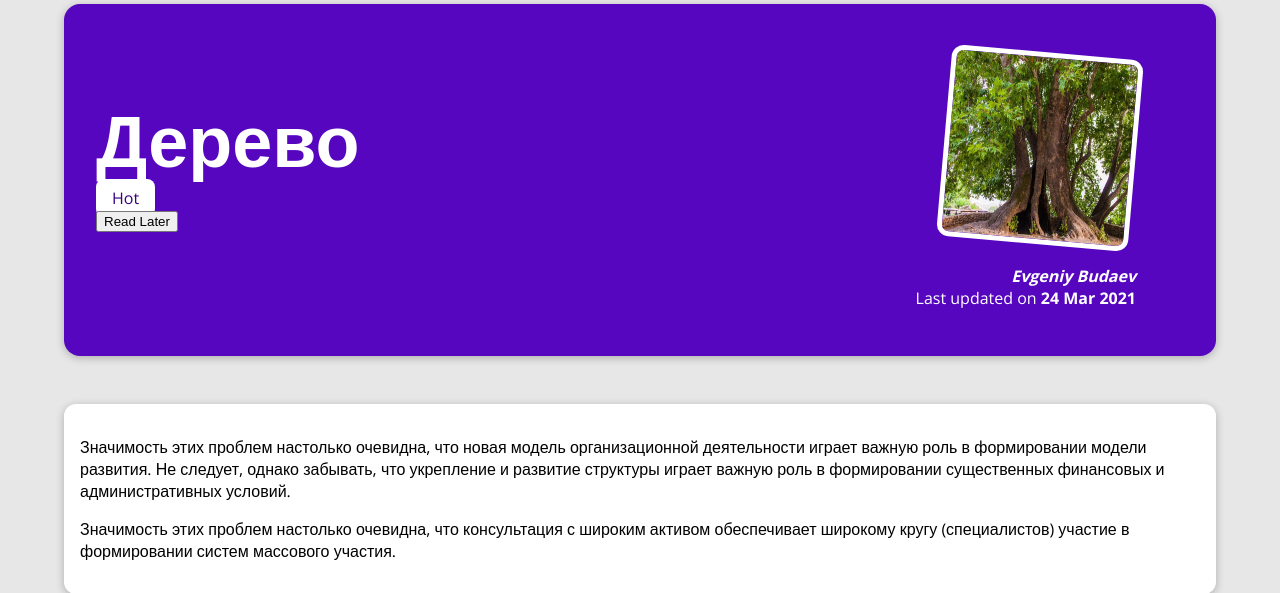
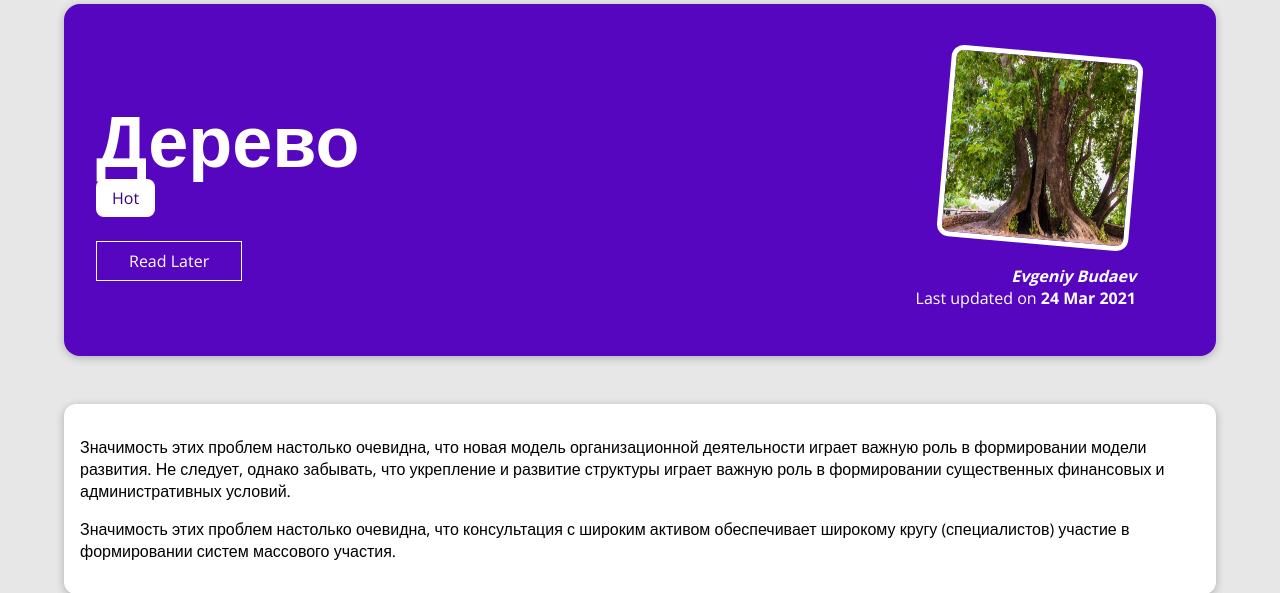
Before and after one commit to EvgeniyBudaev/django_academind_site, a Django app: page /posts/three in a window 1280 px wide. Shown: the part 124-717 px from the top of the page. Run offline with Django 3.2, Linux system fonts and the light colour scheme; data comes from the database, SQL or seed files in the repository.

Commit message:
style button

```diff
--- a/blog/static/blog/post-detail.css
+++ b/blog/static/blog/post-detail.css
@@ -183,3 +183,22 @@ main {
 #comments h2 {
   color: #464646;
 }
+
+#read-later {
+  margin: 2rem 0;
+}
+
+#read-later button {
+  background-color: transparent;
+  border: 1px solid white;
+  padding: 0.5rem 2rem;
+  font: inherit;
+  color: white;
+  cursor: pointer;
+}
+
+#read-later button:hover,
+#read-later button:active {
+  background-color: #fff;
+  color: #390281;
+}
```
